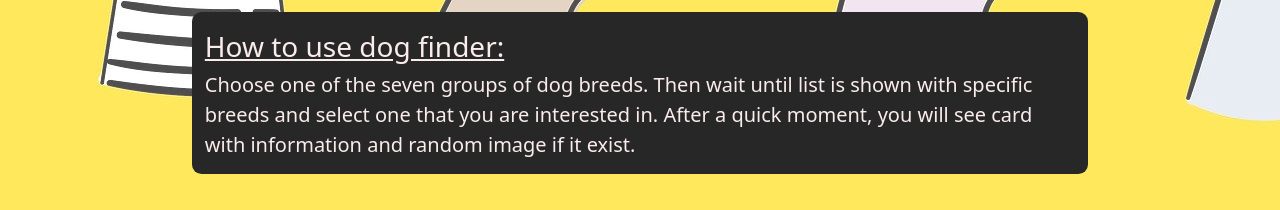
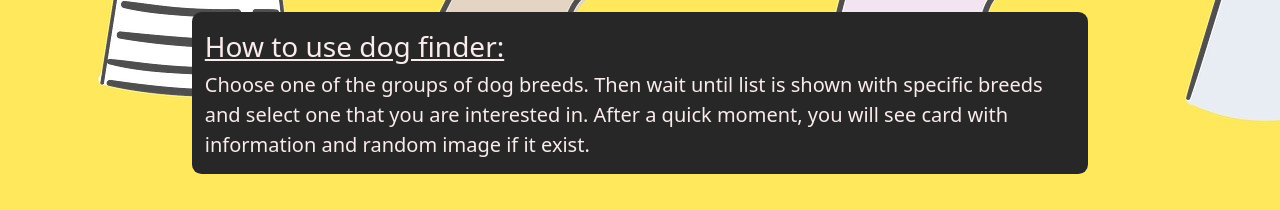
Before and after one commit to Nordslig/dogs, a React (Create React App) app: page / in a window 1280 px wide. Shown: the part 352-562 px from the top of the page. Built offline with nearby package versions, Linux system fonts and the light colour scheme; no server answers.

Commit message:
one word

```diff
--- a/src/components/Usage.tsx
+++ b/src/components/Usage.tsx
@@ -5,10 +5,10 @@ const Usage = () => {
     <div className={styles.usage}>
       <h3>How to use dog finder:</h3>
       <p>
-        Choose one of the seven groups of dog breeds. Then wait until list is
-        shown with specific breeds and select one that you are interested in.
-        After a quick moment, you will see card with information and random
-        image if it exist.
+        Choose one of the groups of dog breeds. Then wait until list is shown
+        with specific breeds and select one that you are interested in. After a
+        quick moment, you will see card with information and random image if it
+        exist.
       </p>
     </div>
   );
```
